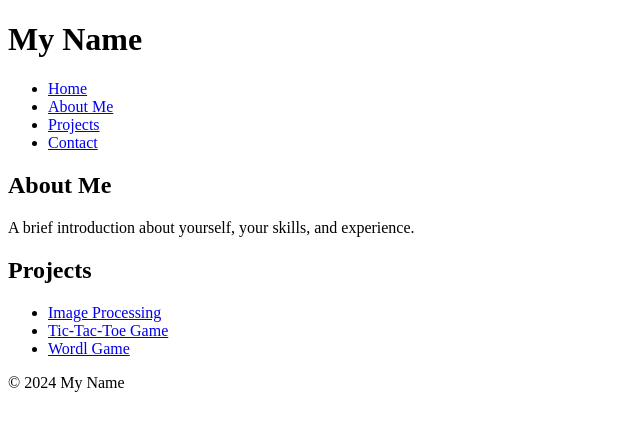
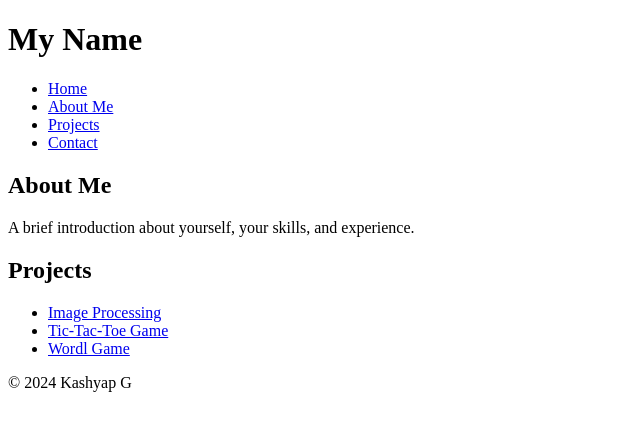
Before and after one commit to KashyapG-07/Kashyap.G, a plain HTML site: page index.html in a window 1280 px wide. Shown: the full height of the page, 0-640 px from the left. Drawn offline with Linux system fonts and the light colour scheme; files that its build step writes are made by us from their sources.

Commit message:
Update index.html

```diff
--- a/index.html
+++ b/index.html
@@ -36,7 +36,7 @@
     </main>
 
   <footer>
-    <p>&copy; 2024 My Name</p>
+    <p>&copy; 2024 Kashyap G</p>
   </footer>
 </body>
 </html>
```
